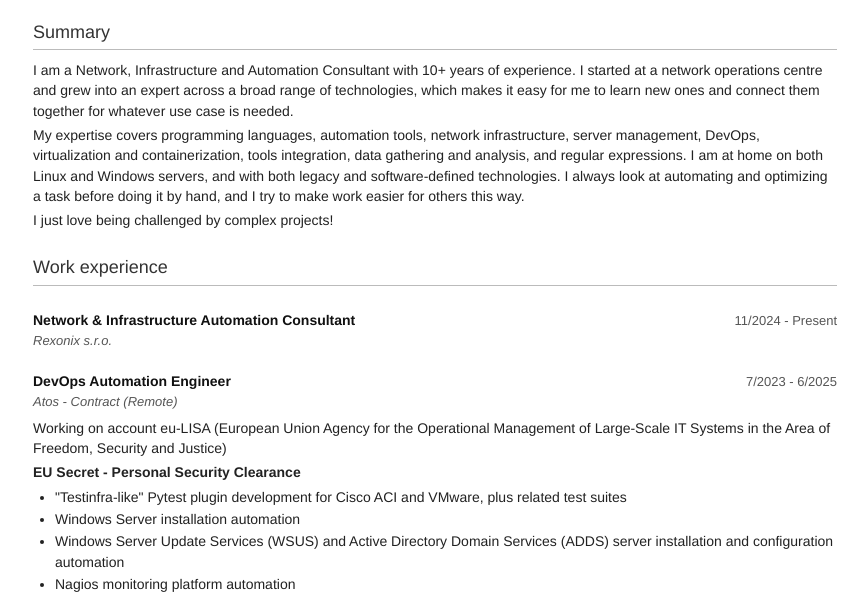
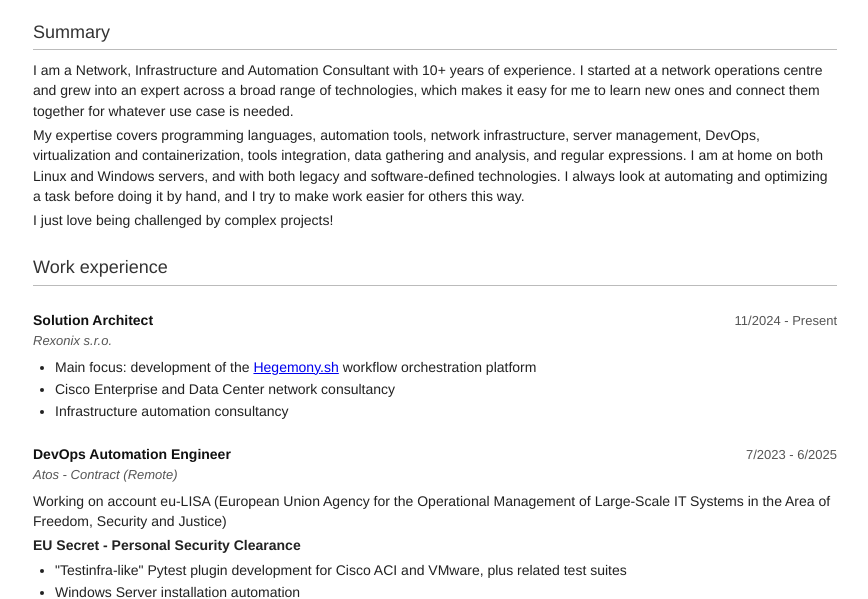
Before and after one commit to tvarohohlavy/tvarohohlavy.github.io, a plain HTML site: page cv/index.html in a window 1280 px wide. Shown: the part 171-770 px from the top of the page, without its empty margins (205-1073 px from the left). Drawn offline with Linux system fonts and the light colour scheme.

Commit message:
Add Solution Architect role details at Rexonix
Co-Authored-By: Claude Opus 5.5 <noreply@anthropic.com>
Claude-Session: https://claude.ai/code/session_01Ur4SnvtwganGXvnfPzLKyU
Signed-off-by: Jakub Trávník <jakub.travnik@gmail.com>

```diff
--- a/cv/index.html
+++ b/cv/index.html
@@ -173,9 +173,13 @@
   <section>
     <h2>Work experience</h2>
 
-    <div class="role"><h3>Network &amp; Infrastructure Automation Consultant</h3><span class="dates">11/2024 - Present</span></div>
+    <div class="role"><h3>Solution Architect</h3><span class="dates">11/2024 - Present</span></div>
     <div class="company">Rexonix s.r.o.</div>
-    <!-- TODO: add 3-5 bullet points about work at Rexonix -->
+    <ul>
+      <li>Main focus: development of the <a href="https://hegemony.sh" target="_blank" rel="noopener noreferrer">Hegemony.sh</a> workflow orchestration platform</li>
+      <li>Cisco Enterprise and Data Center network consultancy</li>
+      <li>Infrastructure automation consultancy</li>
+    </ul>
 
     <div class="role"><h3>DevOps Automation Engineer</h3><span class="dates">7/2023 - 6/2025</span></div>
     <div class="company">Atos - Contract (Remote)</div>
```
